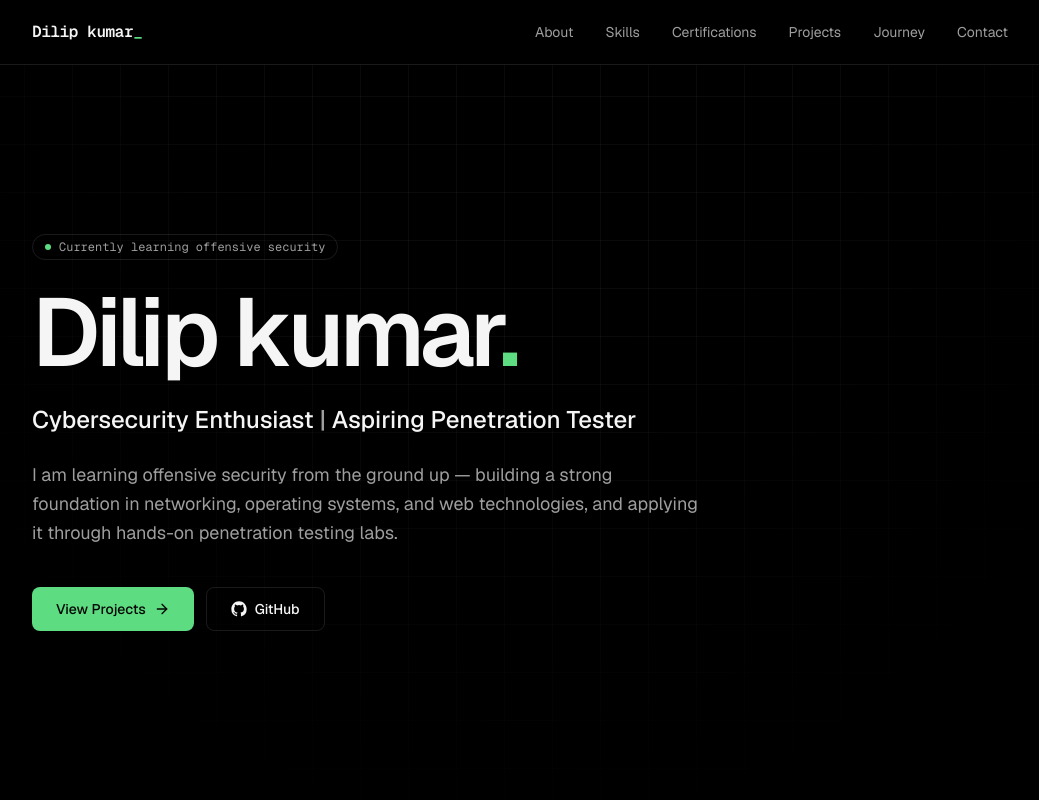
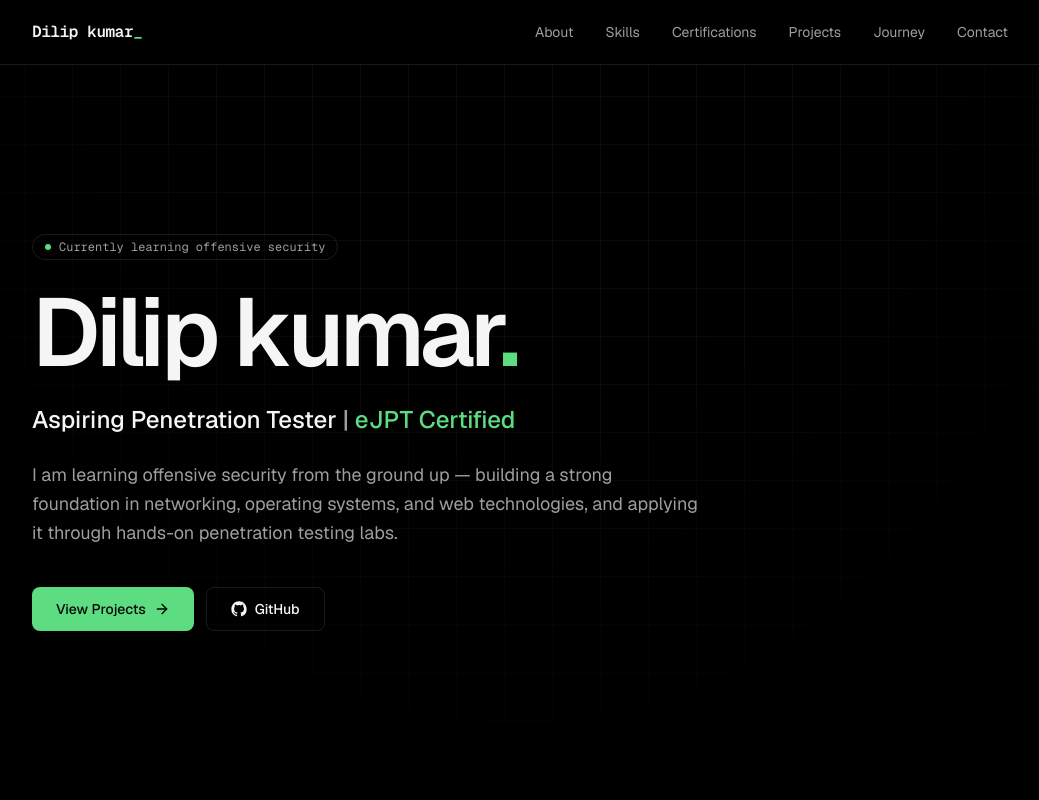
Before and after one commit to dilipkumar-sec/portfolio, a Next.js app: page / in a window 1280 px wide. Shown: the top 800 px of the page, without its empty margins (120-1159 px from the left). Built offline with nearby package versions, Linux system fonts and the light colour scheme.

Commit message:
Revise hero.tsx for learning and certification updates
Updated hero component to reflect current learning and certifications.

```diff
--- a/components/hero.tsx
+++ b/components/hero.tsx
@@ -1,3 +1,4 @@
+
 import { ArrowRight } from 'lucide-react'
 import { GithubIcon } from '@/components/brand-icons'
 import { siteConfig } from '@/lib/site-config'
@@ -9,6 +10,7 @@ export function Hero() {
         aria-hidden="true"
         className="pointer-events-none absolute inset-0 bg-[linear-gradient(to_right,oklch(1_0_0/4%)_1px,transparent_1px),linear-gradient(to_bottom,oklch(1_0_0/4%)_1px,transparent_1px)] bg-[size:48px_48px] [mask-image:radial-gradient(ellipse_at_top,black_30%,transparent_75%)]"
       />
+
       <div className="relative mx-auto flex min-h-[calc(100svh-4rem)] max-w-5xl flex-col justify-center px-6 py-24">
         <div className="animate-in fade-in slide-in-from-bottom-3 duration-700 motion-reduce:animate-none">
           <p className="mb-6 inline-flex items-center gap-2 rounded-full border border-border px-3 py-1 font-mono text-xs text-muted-foreground">
@@ -16,14 +18,20 @@ export function Hero() {
             Currently learning offensive security
           </p>
 
-          <h1 id="hero-heading" className="text-6xl font-semibold tracking-tighter sm:text-7xl md:text-8xl">
+          <h1
+            id="hero-heading"
+            className="text-6xl font-semibold tracking-tighter sm:text-7xl md:text-8xl"
+          >
             {siteConfig.name}
             <span className="text-primary">.</span>
           </h1>
 
           <p className="mt-6 text-balance text-xl font-medium text-foreground sm:text-2xl">
-            Cybersecurity Enthusiast <span className="text-muted-foreground" aria-hidden="true">|</span>
-            <span className="sr-only">,</span> Aspiring Penetration Tester
+            Aspiring Penetration Tester
+            <span className="text-muted-foreground" aria-hidden="true">
+              {' | '}
+            </span>
+            <span className="text-primary">eJPT Certified</span>
           </p>
 
           <p className="mt-6 max-w-2xl text-pretty leading-relaxed text-muted-foreground sm:text-lg">
@@ -41,6 +49,7 @@ export function Hero() {
                 aria-hidden="true"
               />
             </a>
+
             <a
               href="https://github.com/dilipkumar-sec"
               target="_blank"
```
